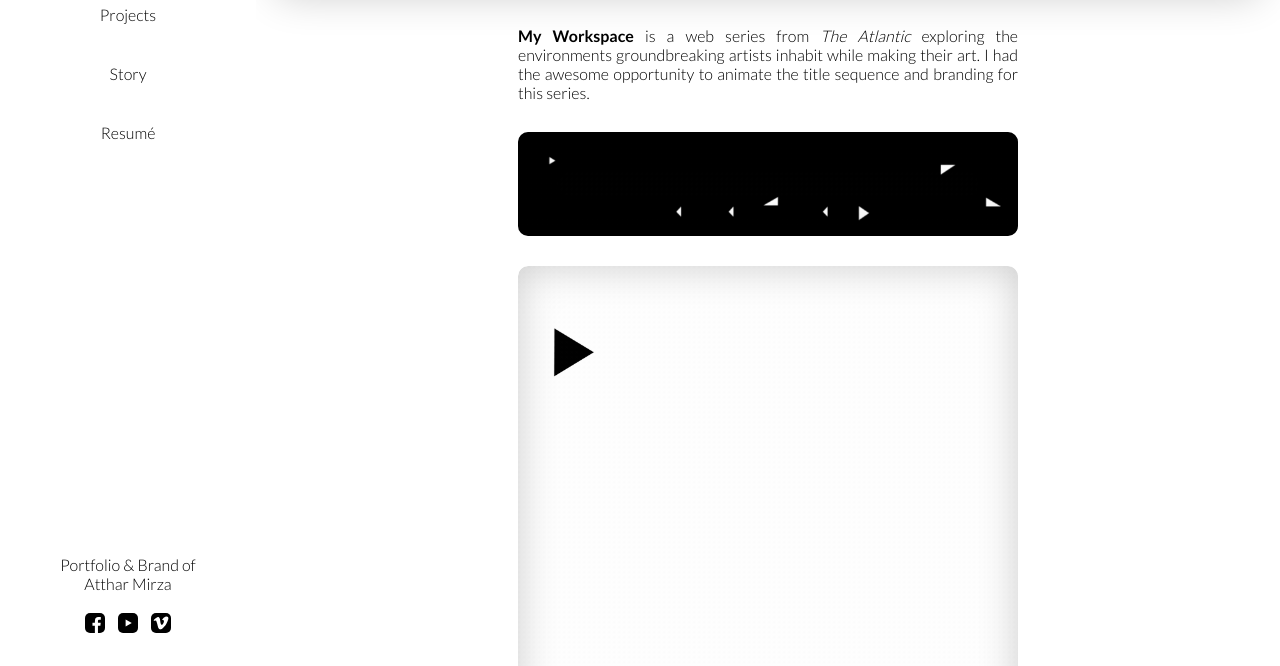
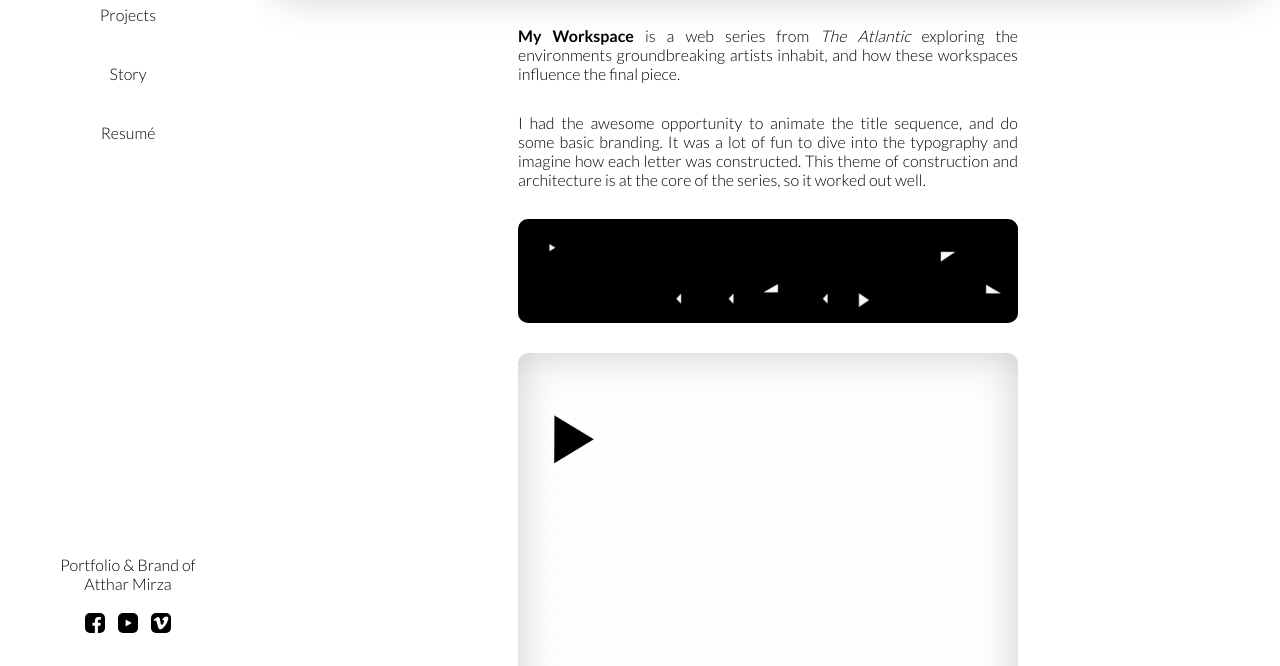
Before and after one commit to attharmirza/SittingHunWebsite, a Jekyll site: the page built from _projects/my-workspace.markdown, in a window 1280 px wide and 900 px high, scrolled down 354 px, cut to the strip 234-900 px from the top of the window. Built offline with Jekyll 4.4.1, drawn with Linux system fonts in a browser that asks for light colours; some web fonts are replaced.

Commit message:
Updated My Workspace

```diff
--- a/_projects/my-workspace.markdown
+++ b/_projects/my-workspace.markdown
@@ -26,4 +26,6 @@
   style: Float
 ---
 
-**My Workspace** is a web series from *The Atlantic* exploring the environments groundbreaking artists inhabit while making their art. I had the awesome opportunity to animate the title sequence and branding for this series.
+**My Workspace** is a web series from *The Atlantic* exploring the environments groundbreaking artists inhabit, and how these workspaces influence the final piece.
+
+I had the awesome opportunity to animate the title sequence, and do some basic branding. It was a lot of fun to dive into the typography and imagine how each letter was constructed. This theme of construction and architecture is at the core of the series, so it worked out well.
```
